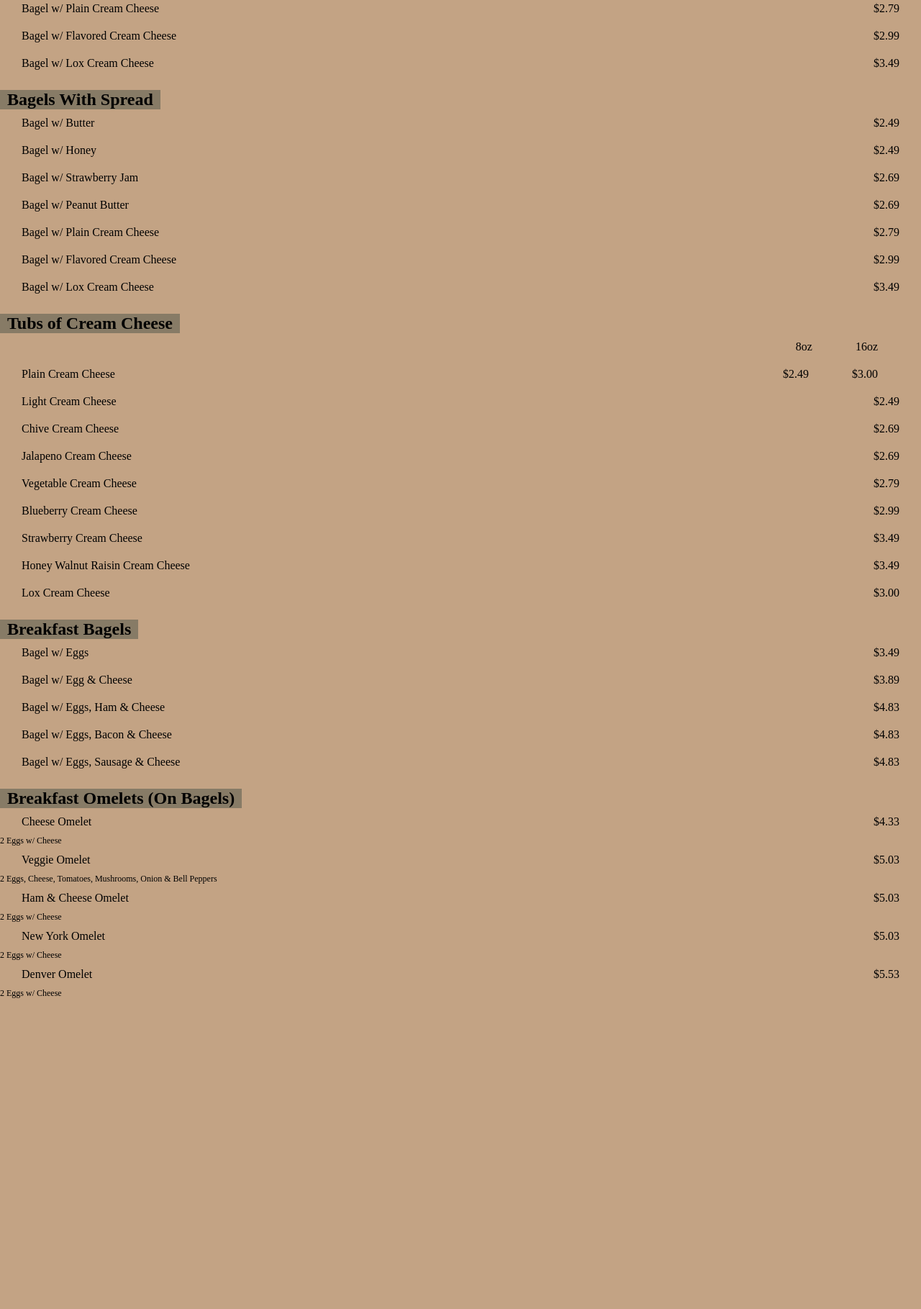
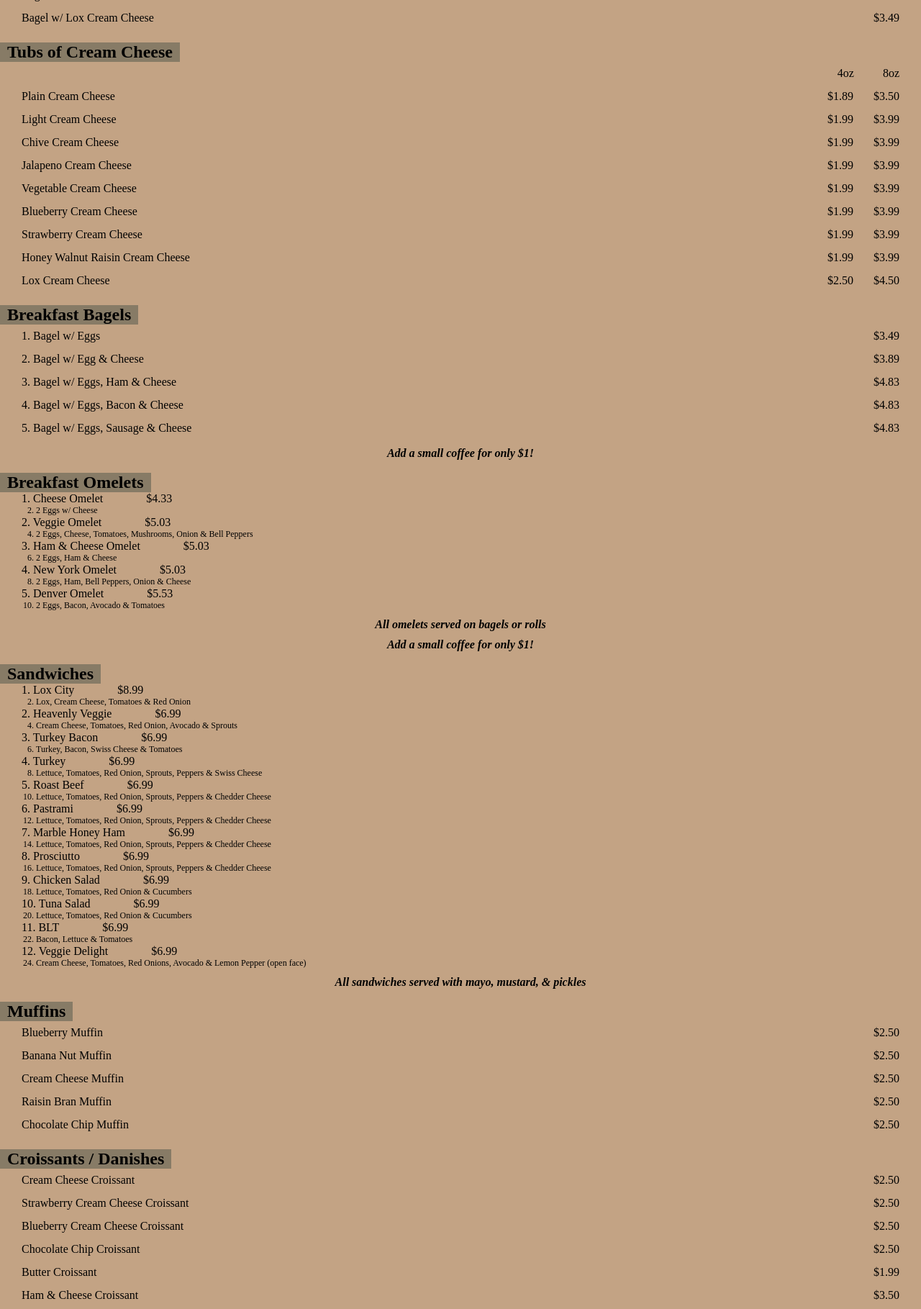
Before and after one commit to nartcire/FreshBagelCafe-Repo, a plain HTML site: page index.html in a window 1280 px wide. Shown: the part 1265-3084 px from the top of the page at 72% size. Before the commit the page ends 2671 px from the top, so only its background shows below. Drawn offline with Linux system fonts and the light colour scheme.

Commit message:
More Menu Items
Added more menu items to the html/css

```diff
--- a/index.html
+++ b/index.html
@@ -27,7 +27,7 @@
       <h2> Fresh Hot Bagels </h2>
       <br>
       <!-- Fresh Hot Bagels -->
-      <ol id="bagels">
+      <ol class="menu">
         <li><span>Single Bagels</span><span>$1.25</span></li>
         <li><span>Single Rolls</span><span>$1.25</span></li>
         <li><span>Dozen Bagels</span><span>$12.00</span></li>
@@ -37,20 +37,7 @@
       <h2> Bagels With Spread </h2>
       <br>
       <!-- Bagels With Spread -->
-      <ol id="bagels">
-        <li><span>Bagel w/ Butter</span><span>$2.49</span></li>
-        <li><span>Bagel w/ Honey</span><span>$2.49</span></li>
-        <li><span>Bagel w/ Strawberry Jam</span><span>$2.69</span></li>
-        <li><span>Bagel w/ Peanut Butter</span><span>$2.69</span></li>
-        <li><span>Bagel w/ Plain Cream Cheese</span><span>$2.79</span></li>
-        <li><span>Bagel w/ Flavored Cream Cheese</span><span>$2.99</span></li>
-        <li><span>Bagel w/ Lox Cream Cheese</span><span>$3.49</span></li>
-      </ol>
-      <br>
-      <h2> Bagels With Spread </h2>
-      <br>
-      <!-- Bagels With Spread -->
-      <ol id="bagels">
+      <ol class="menu">
         <li><span>Bagel w/ Butter</span><span>$2.49</span></li>
         <li><span>Bagel w/ Honey</span><span>$2.49</span></li>
         <li><span>Bagel w/ Strawberry Jam</span><span>$2.69</span></li>
@@ -63,47 +50,165 @@
       <h2> Tubs of Cream Cheese </h2>
       <br>
       <!-- Tubs of Cream Cheese -->
-
-      <ol>
-        <li><span></span><span><span>8oz</span><span>16oz</span></span></li>
-        <li><span>Plain Cream Cheese</span><span><span>$2.49</span><span>$3.00</span></span></li>
-        <li><span>Light Cream Cheese</span><span>$2.49</span></li>
-        <li><span>Chive Cream Cheese</span><span>$2.69</span></li>
-        <li><span>Jalapeno Cream Cheese</span><span>$2.69</span></li>
-        <li><span>Vegetable Cream Cheese</span><span>$2.79</span></li>
-        <li><span>Blueberry Cream Cheese</span><span>$2.99</span></li>
-        <li><span>Strawberry Cream Cheese</span><span>$3.49</span></li>
-        <li><span>Honey Walnut Raisin Cream Cheese</span><span>$3.49</span></li>
-        <li><span>Lox Cream Cheese</span><span>$3.00</span></li>
+      <ol class="menu">
+        <li><span></span><span>4oz &nbsp&nbsp&nbsp&nbsp&nbsp&nbsp&nbsp&nbsp 8oz</span></li>
+        <li><span>Plain Cream Cheese</span><span>$1.89 &nbsp&nbsp&nbsp&nbsp&nbsp $3.50</span></li>
+        <li><span>Light Cream Cheese</span><span>$1.99 &nbsp&nbsp&nbsp&nbsp&nbsp $3.99</span></li>
+        <li><span>Chive Cream Cheese</span><span>$1.99 &nbsp&nbsp&nbsp&nbsp&nbsp $3.99</span></li>
+        <li><span>Jalapeno Cream Cheese</span><span>$1.99 &nbsp&nbsp&nbsp&nbsp&nbsp $3.99</span></li>
+        <li><span>Vegetable Cream Cheese</span><span>$1.99 &nbsp&nbsp&nbsp&nbsp&nbsp $3.99</span></li>
+        <li><span>Blueberry Cream Cheese</span><span>$1.99 &nbsp&nbsp&nbsp&nbsp&nbsp $3.99</span></li>
+        <li><span>Strawberry Cream Cheese</span><span>$1.99 &nbsp&nbsp&nbsp&nbsp&nbsp $3.99</span></li>
+        <li><span>Honey Walnut Raisin Cream Cheese</span><span>$1.99 &nbsp&nbsp&nbsp&nbsp&nbsp $3.99</span></li>
+        <li><span>Lox Cream Cheese</span><span>$2.50 &nbsp&nbsp&nbsp&nbsp&nbsp $4.50</span></li>
       </ol>
       <br>
       <h2> Breakfast Bagels </h2>
       <br>
       <!-- Breakfast Bagel -->
-      <ol id="bagels">
-        <li><span>Bagel w/ Eggs</span><span>$3.49</span></li>
-        <li><span>Bagel w/ Egg & Cheese</span><span>$3.89</span></li>
-        <li><span>Bagel w/ Eggs, Ham & Cheese</span><span>$4.83</span></li>
-        <li><span>Bagel w/ Eggs, Bacon & Cheese</span><span>$4.83</span></li>
-        <li><span>Bagel w/ Eggs, Sausage & Cheese</span><span>$4.83</span></li>
+      <ol class="menu">
+        <li><span>1. Bagel w/ Eggs</span><span>$3.49</span></li>
+        <li><span>2. Bagel w/ Egg & Cheese</span><span>$3.89</span></li>
+        <li><span>3. Bagel w/ Eggs, Ham & Cheese</span><span>$4.83</span></li>
+        <li><span>4. Bagel w/ Eggs, Bacon & Cheese</span><span>$4.83</span></li>
+        <li><span>5. Bagel w/ Eggs, Sausage & Cheese</span><span>$4.83</span></li>
+      </ol>
+      <p id="disclaimer">Add a small coffee for only $1!</p>
+      <br>
+      <h2> Breakfast Omelets</h2>
+      <br>
+      <!-- Breakfast Omelets (On Bagels) -->
+      <ol class="list">
+        <li><span>1. Cheese Omelet</span><span>$4.33</span></li>
+        <li class="ingrediants">2 Eggs w/ Cheese</li>
+        <li><span>2. Veggie Omelet</span><span>$5.03</span></li>
+        <li class="ingrediants">2 Eggs, Cheese, Tomatoes, Mushrooms, Onion & Bell Peppers</li>
+        <li><span>3. Ham & Cheese Omelet</span><span>$5.03</span></li>
+        <li class="ingrediants">2 Eggs, Ham & Cheese</li>
+        <li><span>4. New York Omelet</span><span>$5.03</span></li>
+        <li class="ingrediants">2 Eggs, Ham, Bell Peppers, Onion & Cheese</li>
+        <li><span>5. Denver Omelet</span><span>$5.53</span></li>
+        <li class="ingrediants">2 Eggs, Bacon, Avocado & Tomatoes</li>
+      </ol>
+      <p id="disclaimer">All omelets served on bagels or rolls</p>
+      <p id="disclaimer">Add a small coffee for only $1!</p>
+      <br>
+      <h2> Sandwiches </h2>
+      <br>
+      <!-- Sandwiches -->
+      <ol class="list">
+        <li><span>1. Lox City</span><span>$8.99</span></li>
+        <li class="ingrediants">Lox, Cream Cheese, Tomatoes & Red Onion</li>
+        <li><span>2. Heavenly Veggie</span><span>$6.99</span></li>
+        <li class="ingrediants">Cream Cheese, Tomatoes, Red Onion, Avocado & Sprouts</li>
+        <li><span>3. Turkey Bacon</span><span>$6.99</span></li>
+        <li class="ingrediants">Turkey, Bacon, Swiss Cheese & Tomatoes</li>
+        <li><span>4. Turkey</span><span>$6.99</span></li>
+        <li class="ingrediants">Lettuce, Tomatoes, Red Onion, Sprouts, Peppers & Swiss Cheese</li>
+        <li><span>5. Roast Beef</span><span>$6.99</span></li>
+        <li class="ingrediants">Lettuce, Tomatoes, Red Onion, Sprouts, Peppers & Chedder Cheese</li>
+        <li><span>6. Pastrami</span><span>$6.99</span></li>
+        <li class="ingrediants">Lettuce, Tomatoes, Red Onion, Sprouts, Peppers & Chedder Cheese</li>
+        <li><span>7. Marble Honey Ham</span><span>$6.99</span></li>
+        <li class="ingrediants">Lettuce, Tomatoes, Red Onion, Sprouts, Peppers & Chedder Cheese</li>
+        <li><span>8. Prosciutto</span><span>$6.99</span></li>
+        <li class="ingrediants">Lettuce, Tomatoes, Red Onion, Sprouts, Peppers & Chedder Cheese</li>
+        <li><span>9. Chicken Salad</span><span>$6.99</span></li>
+        <li class="ingrediants">Lettuce, Tomatoes, Red Onion & Cucumbers</li>
+        <li><span>10. Tuna Salad</span><span>$6.99</span></li>
+        <li class="ingrediants">Lettuce, Tomatoes, Red Onion & Cucumbers</li>
+        <li><span>11. BLT</span><span>$6.99</span></li>
+        <li class="ingrediants">Bacon, Lettuce & Tomatoes</li>
+        <li><span>12. Veggie Delight</span><span>$6.99</span></li>
+        <li class="ingrediants">Cream Cheese, Tomatoes, Red Onions, Avocado & Lemon Pepper (open face)</li>
+      </ol>
+      <p id="disclaimer">All sandwiches served with mayo, mustard, & pickles</p>
+      <br>
+      <h2> Muffins </h2>
+      <br>
+      <!-- Muffins -->
+      <ol class="menu">
+        <li><span>Blueberry Muffin</span><span>$2.50</span></li>
+        <li><span>Banana Nut Muffin</span><span>$2.50</span></li>
+        <li><span>Cream Cheese Muffin</span><span>$2.50</span></li>
+        <li><span>Raisin Bran Muffin</span><span>$2.50</span></li>
+        <li><span>Chocolate Chip Muffin</span><span>$2.50</span></li>
       </ol>
       <br>
-      <h2> Breakfast Omelets (On Bagels) </h2>
+      <h2> Croissants / Danishes </h2>
       <br>
-      <!-- Bagels With Spread -->
-      <ol id="bagels">
-        <li><span>Cheese Omelet</span><span>$4.33</span></li>
-        <li class="ingrediants">2 Eggs w/ Cheese</li>
-        <li><span>Veggie Omelet</span><span>$5.03</span></li>
-        <li class="ingrediants">2 Eggs, Cheese, Tomatoes, Mushrooms, Onion & Bell Peppers</li>
-        <li><span>Ham & Cheese Omelet</span><span>$5.03</span></li>
-        <li class="ingrediants">2 Eggs w/ Cheese</li>
-        <li><span>New York Omelet</span><span>$5.03</span></li>
-        <li class="ingrediants">2 Eggs w/ Cheese</li>
-        <li><span>Denver Omelet</span><span>$5.53</span></li>
-        <li class="ingrediants">2 Eggs w/ Cheese</li>
+      <!-- Croissants / Danishes -->
+      <ol class="menu">
+        <li><span>Cream Cheese Croissant</span><span>$2.50</span></li>
+        <li><span>Strawberry Cream Cheese Croissant</span><span>$2.50</span></li>
+        <li><span>Blueberry Cream Cheese Croissant</span><span>$2.50</span></li>
+        <li><span>Chocolate Chip Croissant</span><span>$2.50</span></li>
+        <li><span>Butter Croissant</span><span>$1.99</span></li>
+        <li><span>Ham & Cheese Croissant</span><span>$3.50</span></li>
+        <li><span>Jalapeno Ham & Cheese Croissant</span><span>$3.50</span></li>
       </ol>
       <br>
+      <h2> Fresh Juice </h2>
+      <br>
+      <!-- Fresh Juice -->
+      <ol class="menu">
+        <li><span></span><span>20oz &nbsp&nbsp&nbsp&nbsp&nbsp&nbsp 24oz</span></li>
+        <li><span>Orange Juice</span><span>$5.99 &nbsp&nbsp&nbsp&nbsp&nbsp $6.50</span></li>
+        <li><span>Orange & Carrot Juice </span><span>$5.99 &nbsp&nbsp&nbsp&nbsp&nbsp $6.50</span></li>
+        <li><span>Carrot Juice</span><span>$5.99 &nbsp&nbsp&nbsp&nbsp&nbsp $6.50</span></li>
+        <li><span>Orange, Carrot & Banana Juice</span><span>$5.99 &nbsp&nbsp&nbsp&nbsp&nbsp $6.50</span></li>
+      </ol>
+      <p id="disclaimer">No Ice: $1.00 extra</p>
+      <br>
+      <h2> Smoothies </h2>
+      <br>
+      <!-- Smoothies -->
+      <ol class="list">
+        <li><span>Raspberry Jubilee</span><span>$5.99</span></li>
+        <li class="ingrediants">Raspberry Juice, Strawberries, Raspberries, Banana, Orange Sherbet</li>
+        <li><span>Tropical Freeze</span><span>$6.99</span></li>
+        <li class="ingrediants">Mango Juice, Pineapple, Peaches, Pineapple Sherbet</li>
+        <li><span>Strawberry Shortcake</span><span>$6.99</span></li>
+        <li class="ingrediants">Strawberry Juice, Strawberries, Banana, Vanilla Yogurt</li>
+        <li><span>Summer Chill</span><span>$6.99</span></li>
+        <li class="ingrediants">Watermelon Juice, Banana, Strawberries, Raspberries, Vanilla Yogurt</li>
+        <li><span>True Blueberry</span><span>$6.99</span></li>
+        <li class="ingrediants">Raspberry Juice, Blueberries, Banana, Raspberry Sherbet, Vanilla Yogurt</li>
+        <li><span>Exotic Excuse</span><span>$6.99</span></li>
+        <li class="ingrediants">Mango Juice, Banana, Pineapple, Pineapple Sherbet, Vanilla Yogurt</li>
+      </ol>
+      <br>
+      <h2> Ice Blended </h2>
+      <br>
+      <!-- Ice Blended -->
+      <div id="iceblended">
+        <span>20 oz - $5.50</span>
+        <span>24 oz - $5.99</span>
+      </div>
+      <ul id="indexed">
+        <li>Mocha</li>
+        <li>Decaf Mocha</li>
+        <li>Cappuccino</li>
+        <li>Spiced Chai</li>
+        <li>Vanilla Latte</li>
+        <li>Vanilla Chai</li>
+        <li>Chocolate</li>
+        <li>White Chocolate</li>
+        <li>Peanut Butter Chocolate</li>
+        <li>Java Chip</li>
+        <li>Cookies & Cream</li>
+        <li>Thai Tea</li>
+        <li>Green Tea</li>
+        <li>Milk Tea</li>
+        <li>Honeydew</li>
+        <li>Mango</li>
+        <li>Taro</li>
+        <li>Coconut</li>
+      </ul>
+      <br>
+
+
+
 
 
     </main>
--- a/styles.css
+++ b/styles.css
@@ -53,15 +53,31 @@ h2 {
 }
 
 span {
-  margin: 10px 30px;
+  margin: 7px 30px;
 }
 
-main li {
+.menu li {
   display: flex;
   justify-content: space-between;
 }
 
 .ingrediants {
   font-size: 75%;
-  margin-top:
+  margin-left: 50px;
 }
+
+.list span {
+  margin: 10px 30px 0px 30px;;
+}
+
+#disclaimer {
+  text-align: center;
+  margin: 10px 10px 0px 10px;
+  font-weight: bold;
+  font-style: italic;
+}
+
+#iceblended {
+  display: flex;
+  justify-content: space-around;
+}
```
